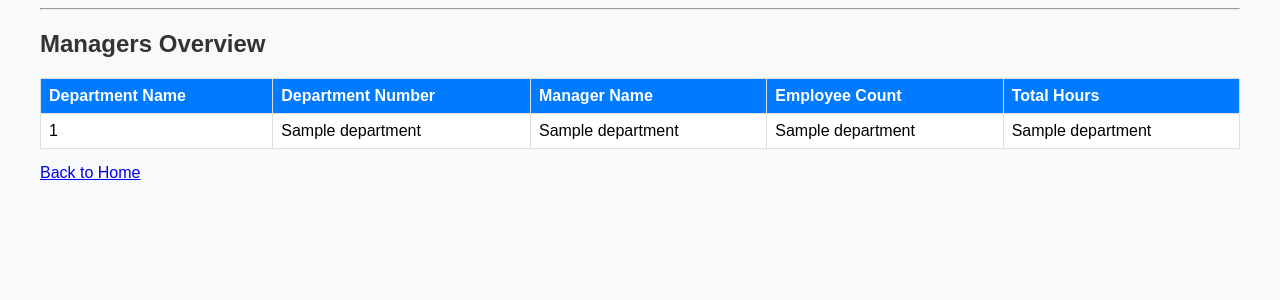
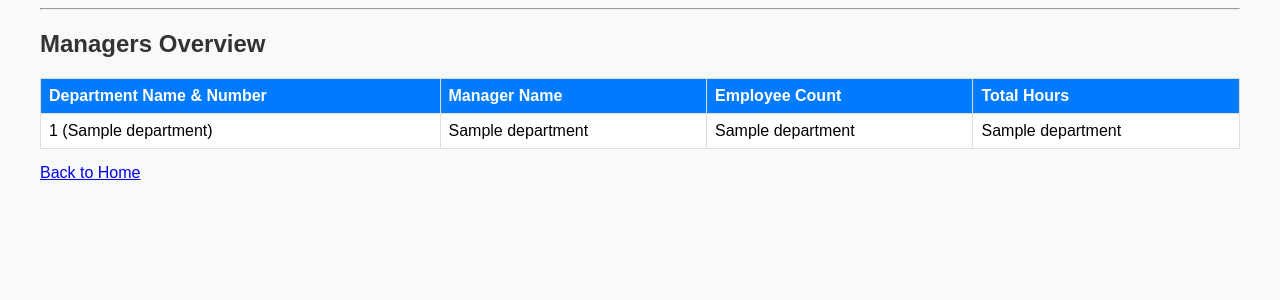
Before and after one commit to chehakchopra/A4-Database-Company-Project, a Flask app: page /managers in a window 1280 px wide. Shown: the part 58-358 px from the top of the page. Run offline with Flask 3, Linux system fonts and the light colour scheme; a user stored in the database is signed in; a database or web service that is not in the repository returns one stand-in record (values such as "Sample title"); parts of the project's set-up code (start-up, migrations or seed data) failed here and were passed over; some libraries are stand-ins or nearby versions.

Commit message:
Cleanup/fix a couple requirements

```diff
--- a/templates/managers.html
+++ b/templates/managers.html
@@ -5,8 +5,7 @@
 <table border="1" cellpadding="8" cellspacing="0" style="border-collapse:collapse; width:100%;">
   <thead style="background:#0074D9; color:white; text-align:left;">
     <tr>
-      <th>Department Name</th>
-      <th>Department Number</th>
+      <th>Department Name & Number</th>
       <th>Manager Name</th>
       <th>Employee Count</th>
       <th>Total Hours</th>
@@ -15,8 +14,7 @@
   <tbody>
     {% for row in managers %}
     <tr>
-      <td>{{ row[0] }}</td>
-      <td>{{ row[1] }}</td>
+      <td>{{ row[0] }} ({{ row[1] }})</td>
       <td>{{ row[2] }}</td>
       <td>{{ row[3] }}</td>
       <td>{{ row[4] }}</td>
```
Also changed, not shown: templates/edit_employee.html (+7 -9 lines).
